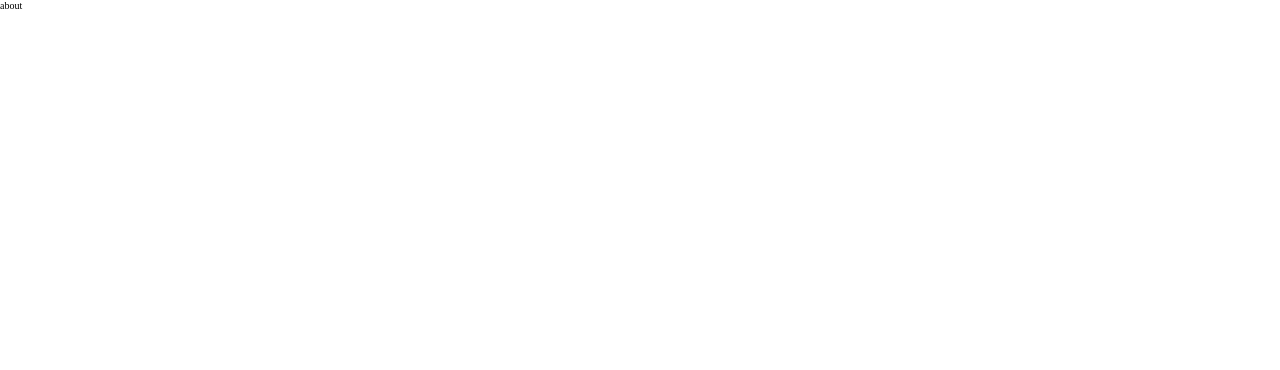
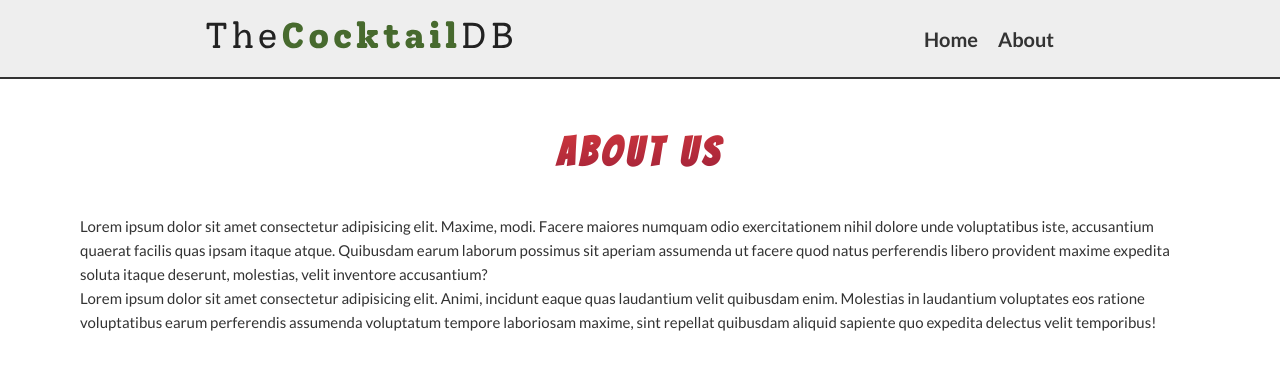
Before and after one commit to HexiangLiu/react-cocktail, a React (Create React App) app: page /about in a window 1280 px wide. Shown: the top 370 px of the page. Built offline with nearby package versions, Linux system fonts and the light colour scheme.

Commit message:
navbar component and about page complete

```diff
--- a/public/index.html
+++ b/public/index.html
@@ -10,6 +10,11 @@
       content="Web site created using create-react-app"
     />
     <link rel="apple-touch-icon" href="%PUBLIC_URL%/logo192.png" />
+
+    <link
+      href="https://fonts.googleapis.com/css2?family=Bangers&family=Lato:wght@300;400;700;900&display=swap"
+      rel="stylesheet"
+    />
     <!--
       manifest.json provides metadata used when your web app is installed on a
       user's mobile device or desktop. See https://developers.google.com/web/fundamentals/web-app-manifest/
--- a/src/App.js
+++ b/src/App.js
@@ -7,12 +7,16 @@ import About from './pages/About';
 import SingleCocktail from './pages/SingleCocktail';
 import Error from './pages/Error';
 
+// import component
+import Navbar from './components/Navbar';
+
 // import main styled sheet
 import './App.scss';
 
 const App = () => {
   return (
     <Router>
+      <Navbar />
       <Switch>
         <Route exact path="/" component={Home} />
         <Route exact path="/about" component={About} />
--- a/src/App.scss
+++ b/src/App.scss
@@ -1,3 +1,15 @@
+:root {
+  --color-grey: #eee;
+  --color-dark: #333333;
+  --color-green: #a3f7bf;
+  --color-red: #ee4540;
+  --color-red-1: #c72c41;
+  --color-red-2: #801336;
+
+  --font-main: 'Lato', sans-serif;
+  --font-display: 'Bangers', cursive;
+}
+
 html {
   font-size: 62.5%;
 }
@@ -9,4 +21,29 @@ html {
 
 body {
   box-sizing: border-box;
+  font-size: 1.5rem;
+  color: var(--color-dark);
+  font-family: var(--font-main);
+  font-weight: 400;
+  line-height: 1.6;
 }
+
+.section {
+  padding: 12rem 8rem;
+
+  &__title {
+    text-transform: capitalize;
+    font-family: var(--font-display);
+    font-size: 4rem;
+    letter-spacing: 0.5rem;
+    text-align: center;
+    color: transparent;
+    background-image: linear-gradient(
+      to right bottom,
+      var(--color-red),
+      var(--color-red-2)
+    );
+    background-clip: text;
+    margin-bottom: 3rem;
+  }
+}
--- a/src/components/Navbar.js
+++ b/src/components/Navbar.js
@@ -1,7 +1,33 @@
 import React from 'react';
+import { Link } from 'react-router-dom';
+
+//import logo svg
+import logo from '../logo.svg';
+
+//import styled sheet
+import './Navbar.scss';
 
 const Navbar = () => {
-  return <div>Navbar</div>;
+  return (
+    <nav className="nav">
+      <Link className="nav__brand" to="/">
+        <img src={logo} alt="brand" />
+      </Link>
+
+      <ul className="nav__items">
+        <li className="nav__item">
+          <Link className="nav__link" to="/">
+            Home
+          </Link>
+        </li>
+        <li className="nav__item">
+          <Link className="nav__link" to="about">
+            About
+          </Link>
+        </li>
+      </ul>
+    </nav>
+  );
 };
 
 export default Navbar;
--- /dev/null
+++ b/src/components/Navbar.scss
@@ -0,0 +1,29 @@
+.nav {
+  display: flex;
+  align-items: center;
+  justify-content: space-around;
+  font-size: 2rem;
+  position: fixed;
+  top: 0;
+  left: 0;
+  width: 100%;
+  background-color: var(--color-grey);
+  padding: 2rem 0;
+  border-bottom: 2px solid var(--color-dark);
+  font-weight: 600;
+
+  &__items {
+    display: flex;
+  }
+
+  &__item {
+    margin-right: 2rem;
+    list-style: none;
+  }
+
+  &__link:visited,
+  &__link:link {
+    text-decoration: none;
+    color: var(--color-dark);
+  }
+}
--- a/src/pages/About.js
+++ b/src/pages/About.js
@@ -1,7 +1,26 @@
 import React from 'react';
 
 const About = () => {
-  return <div>about</div>;
+  return (
+    <section className="section section-about">
+      <h1 className="section__title">about us</h1>
+      <p>
+        Lorem ipsum dolor sit amet consectetur adipisicing elit. Maxime, modi.
+        Facere maiores numquam odio exercitationem nihil dolore unde
+        voluptatibus iste, accusantium quaerat facilis quas ipsam itaque atque.
+        Quibusdam earum laborum possimus sit aperiam assumenda ut facere quod
+        natus perferendis libero provident maxime expedita soluta itaque
+        deserunt, molestias, velit inventore accusantium?
+      </p>
+      <p>
+        Lorem ipsum dolor sit amet consectetur adipisicing elit. Animi, incidunt
+        eaque quas laudantium velit quibusdam enim. Molestias in laudantium
+        voluptates eos ratione voluptatibus earum perferendis assumenda
+        voluptatum tempore laboriosam maxime, sint repellat quibusdam aliquid
+        sapiente quo expedita delectus velit temporibus!
+      </p>
+    </section>
+  );
 };
 
 export default About;
```
Also changed, not shown: src/logo.svg (added).
